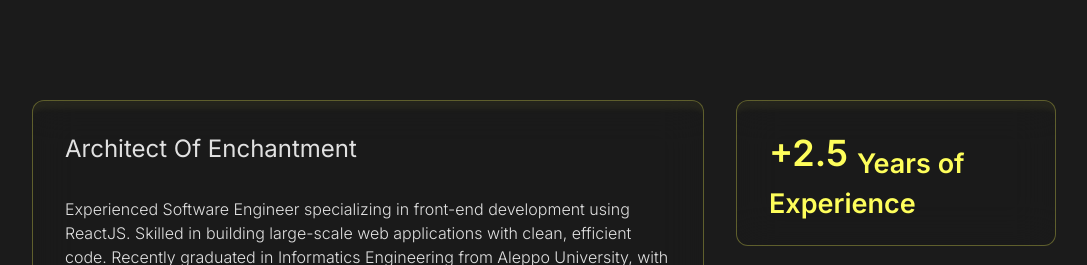
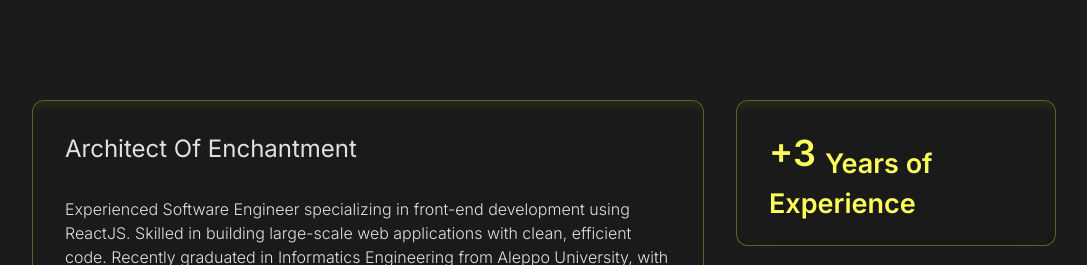
Before and after one commit to Heba-Syijari/View, a Next.js app: page /about in a window 1280 px wide. Shown: the part 860-1125 px from the top of the page, without its empty margins (96-1183 px from the left). Built offline with nearby package versions, Linux system fonts and the light colour scheme.

Commit message:
expernce

```diff
--- a/src/data/personal.ts
+++ b/src/data/personal.ts
@@ -32,4 +32,4 @@ export const BtnList: IBtnList[] = [
 ];
 export const NAME = "Heba Syijari";
 export const NUMBER_OF_CLIENTS = "+2";
-export const YEARS_OF_EXPERIENCE = "+2.5";
+export const YEARS_OF_EXPERIENCE = "+3";
```
